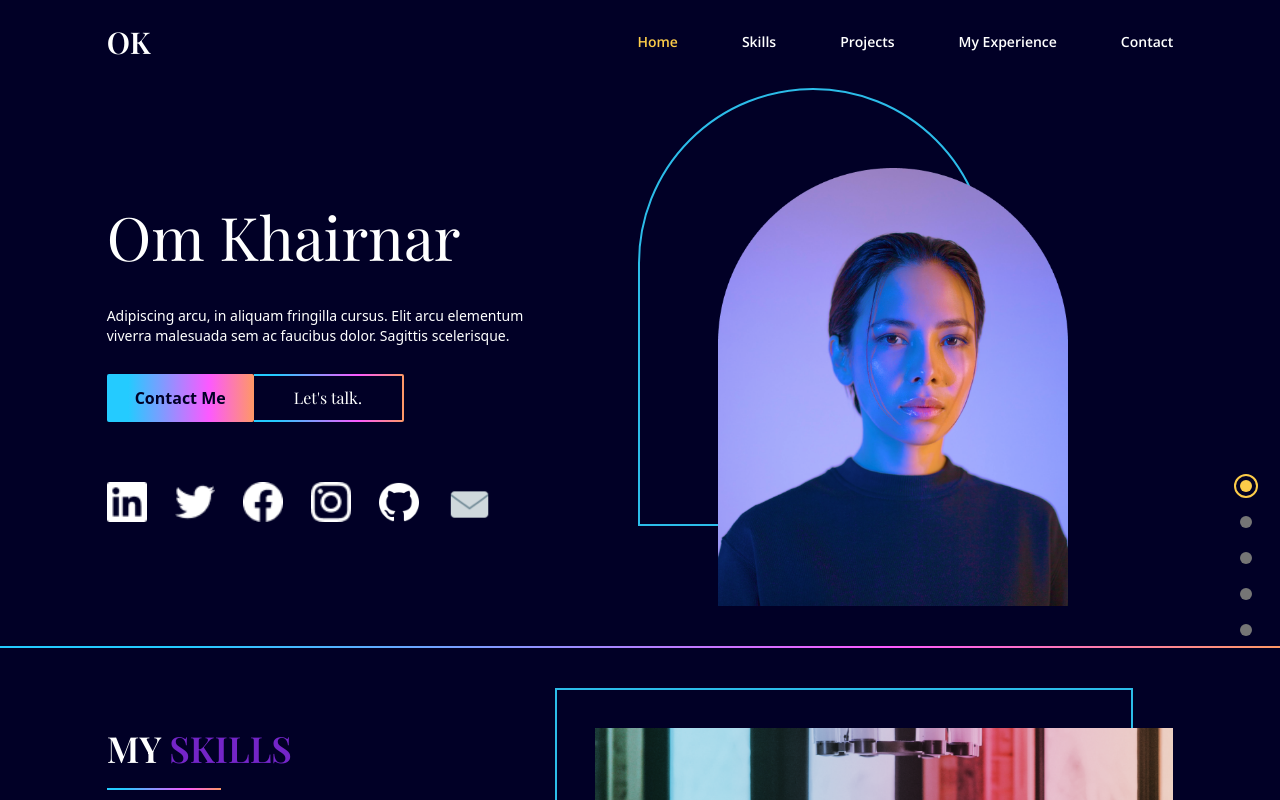
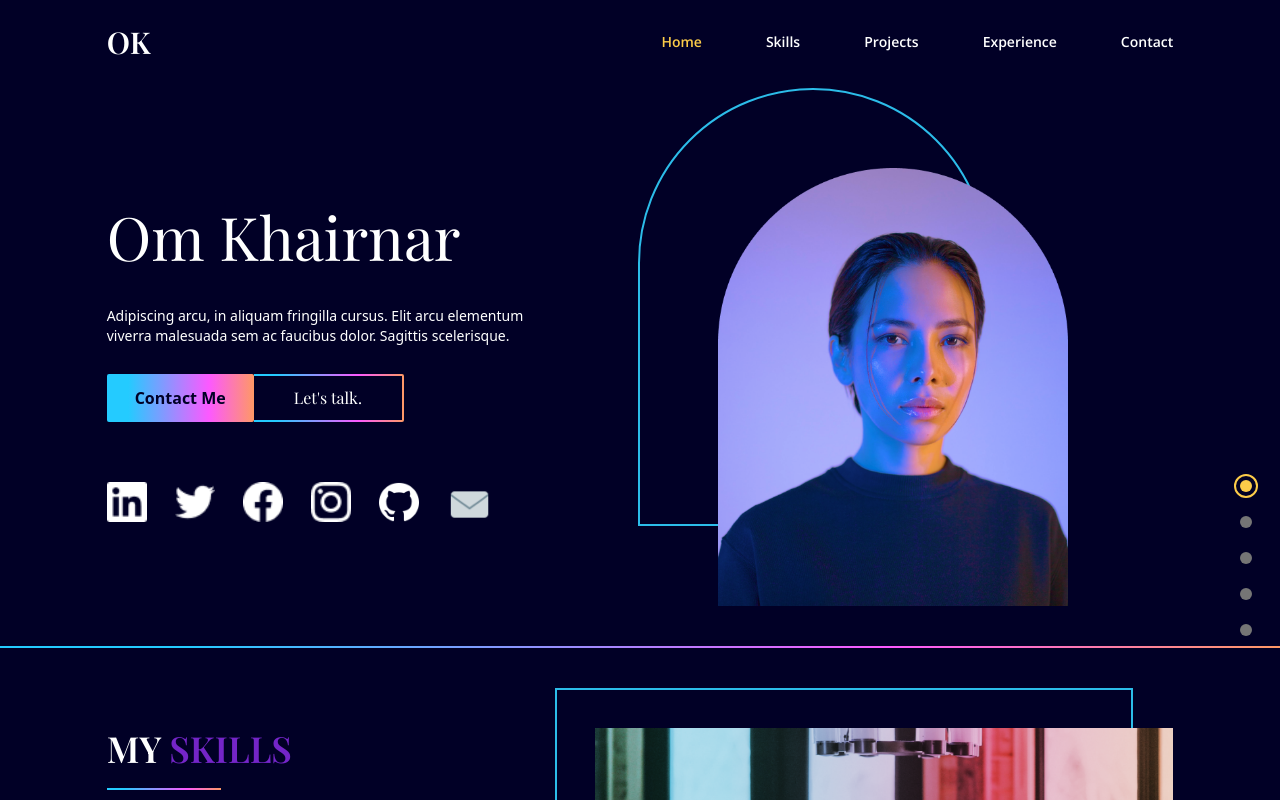
Before and after one commit to Om-Khairnar/Portfolio, a Next.js app: page / in a window 1280 px wide. Shown: the top 800 px of the page. Built offline with nearby package versions, Linux system fonts and the light colour scheme.

Commit message:
Nav bar error solved

```diff
--- a/src/pages/scenes/Experience.jsx
+++ b/src/pages/scenes/Experience.jsx
@@ -29,7 +29,7 @@ const Experience = () => {
     },
   ];
   return (
-    <section id="testimonials" className="pt-32 pb-16">
+    <section id="experience" className="pt-32 pb-16">
       {/* HEADING */}
       <motion.div
         className="md:w-1/3 text-center md:text-left"
--- a/src/pages/scenes/Navbar.jsx
+++ b/src/pages/scenes/Navbar.jsx
@@ -47,7 +47,7 @@ const Navbar = ({ isTopOfPage, selectedPage, setSelectedPage }) => {
               setSelectedPage={setSelectedPage}
             />
             <Link
-              page="My Experience"
+              page="Experience"
               selectedPage={selectedPage}
               setSelectedPage={setSelectedPage}
             />
@@ -104,7 +104,7 @@ const Navbar = ({ isTopOfPage, selectedPage, setSelectedPage }) => {
                 setSelectedPage={setSelectedPage}
               />
               <Link
-                page="My Experience"
+                page="Experience"
                 selectedPage={selectedPage}
                 setSelectedPage={setSelectedPage}
               />
```
